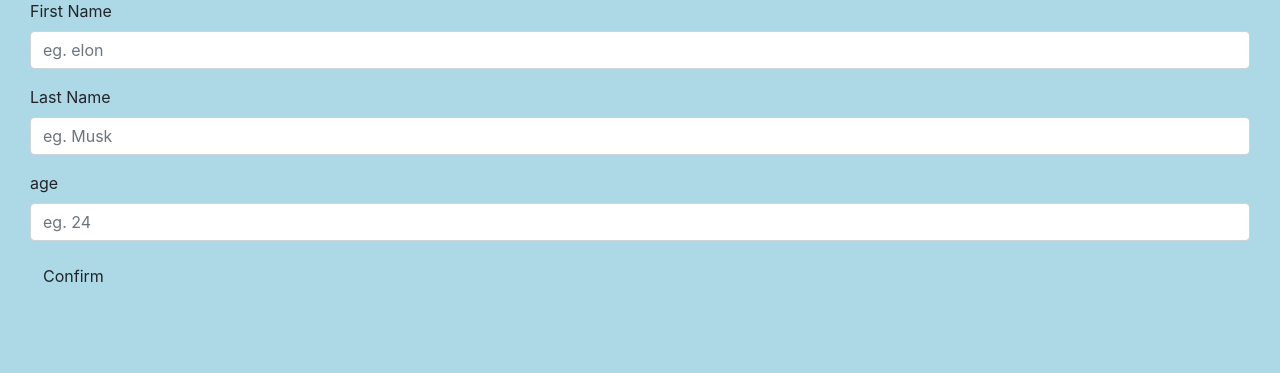
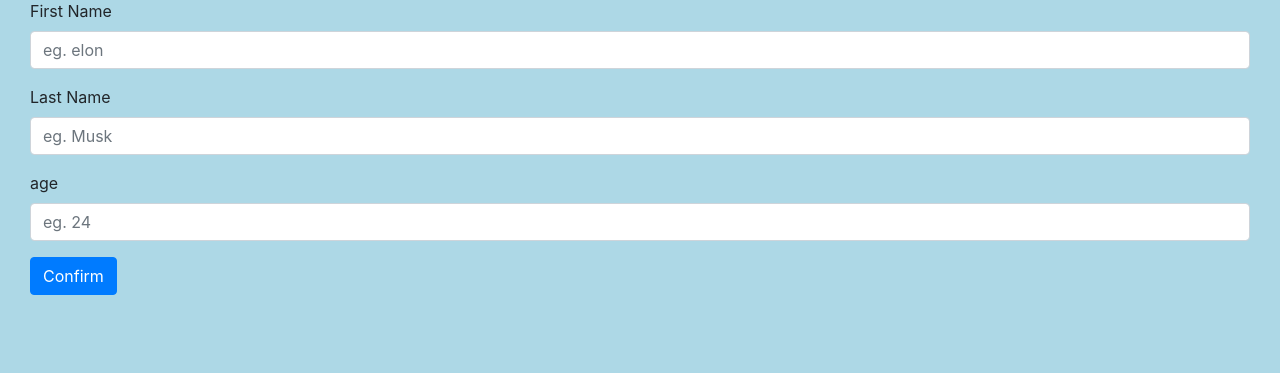
Before and after one commit to SaCut/Python_Plane_Project, a Flask app: page /staff_new/ in a window 1280 px wide. Shown: the part 135-508 px from the top of the page. Run offline with Flask 2, Linux system fonts and the light colour scheme; parts of the project's set-up code (start-up, migrations or seed data) failed here and were passed over; some libraries are stand-ins or nearby versions.

Commit message:
fixed all of the confirm buttons

```diff
--- a/templates/aircraft_assign_to_flight.html
+++ b/templates/aircraft_assign_to_flight.html
@@ -13,6 +13,6 @@
 
         {%endfor%}
         </select>
-        <input class="btn btn-default" type="submit" value="Confirm">
+        <input  class="btn btn-primary" style="margin-bottom: 10px" type="submit" value="Confirm">
     </form>
 {% endblock %}
--- a/templates/aircraft_new.html
+++ b/templates/aircraft_new.html
@@ -13,7 +13,7 @@
     <label for="exampleFormControlInput1">Capacity</label>
     <input type="number" class="form-control"  name="capacity" id="Capacity" placeholder="eg. 200">
   </div>
-  <input class="btn btn-default" type="submit" value="Confirm">
+  <input  class="btn btn-primary" style="margin-bottom: 10px" type="submit" value="Confirm">
 </form>
 
 {% endblock %}
--- a/templates/flight_new.html
+++ b/templates/flight_new.html
@@ -25,7 +25,7 @@
 
         {%endfor%}
         </select>
-  <input class="btn btn-default" type="submit" value="Confirm">
+  <input  class="btn btn-primary" style="margin-bottom: 10px" type="submit" value="Confirm">
 </form>
 
 {% endblock %}
--- a/templates/login.html
+++ b/templates/login.html
@@ -12,7 +12,7 @@
     <form action="{{ url_for('login')}}" method="POST" class="login100-form validate-form" id="form1">
         <input type="text" placeholder="Username" name="username" value="{{request.form.username}}">
         <input type="password" placeholder="Password" name="password" value="{{request.form.password}}">
-        <input class="btn btn-default" type="submit" value="Login">
+        <input  class="btn btn-primary" style="margin-bottom: 10px" type="submit" value="Login">
     </form>
 
   </div>
--- a/templates/passenger_sell_ticket.html
+++ b/templates/passenger_sell_ticket.html
@@ -12,6 +12,6 @@
 
         {%endfor%}
         </select>
-        <input class="btn btn-default" type="submit" value="Confirm">
+        <input  class="btn btn-primary" style="margin-bottom: 10px" type="submit" value="Confirm">
     </form>
 {% endblock %}
--- a/templates/passengers_new.html
+++ b/templates/passengers_new.html
@@ -18,7 +18,7 @@
     <label for="exampleFormControlInput1">Passport Number</label>
     <input type="text" class="form-control"  name="passport" id="PassportNo" placeholder="eg. 123456">
   </div>
-  <input class="btn btn-default" type="submit" value="Confirm">
+  <input  class="btn btn-primary" style="margin-bottom: 10px" type="submit" value="Confirm">
 </form>
 
 {% endblock %}
--- a/templates/staff_assign_to_plane.html
+++ b/templates/staff_assign_to_plane.html
@@ -13,6 +13,6 @@
 
         {%endfor%}
         </select>
-        <input class="btn btn-default" type="submit" value="Confirm">
+        <input  class="btn btn-primary" style="margin-bottom: 10px" type="submit" value="Confirm">
     </form>
 {% endblock %}
--- a/templates/staff_new.html
+++ b/templates/staff_new.html
@@ -14,7 +14,7 @@
     <label for="exampleFormControlInput1">age</label>
     <input type="number" class="form-control" name="age" id="Age" placeholder="eg. 24">
   </div>
-  <input class="btn btn-default" type="submit" value="Confirm">
+  <input  class="btn btn-primary" style="margin-bottom: 10px" type="submit" value="Confirm">
 </form>
 
 {% endblock %}
```
